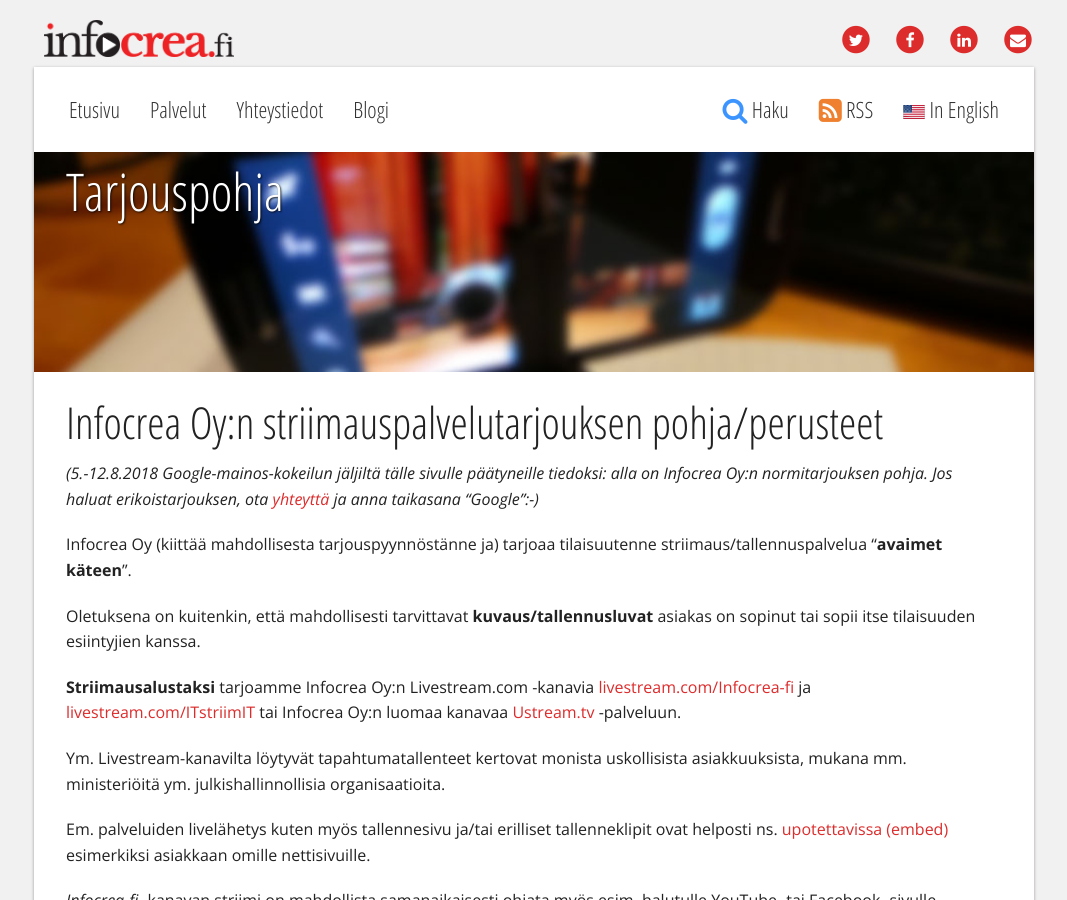
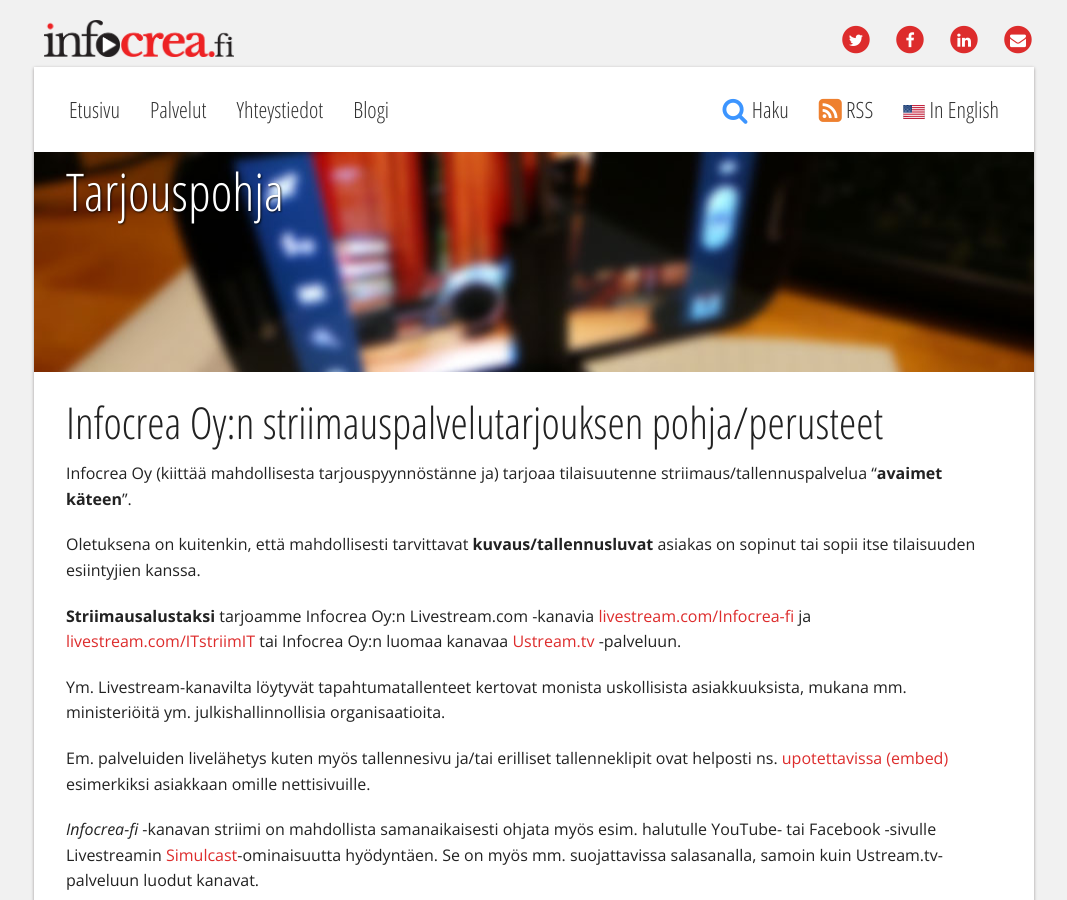
Before and after one commit to Pyppe/infocrea.fi, a Jekyll site: the page built from tarjous.md, in a window 1280 px wide and 900 px high. Shown: the whole window, without its empty margins (106-1173 px from the left). Built offline with Jekyll 4.4.1, drawn with Linux system fonts in a browser that asks for light colours.

Commit message:
viestilomake näkyviin, tarjous.md päivitys

```diff
--- a/tarjous.md
+++ b/tarjous.md
@@ -8,8 +8,6 @@
 
 Infocrea Oy:n striimauspalvelutarjouksen pohja/perusteet
 ========================================================
-
-*(5.-12.8.2018 Google-mainos-kokeilun jäljiltä tälle sivulle päätyneille tiedoksi: alla on Infocrea Oy:n normitarjouksen pohja. Jos haluat erikoistarjouksen, ota [yhteyttä](http://www.infocrea.fi/yhteystiedot/) ja anna taikasana "Google":-)*
 
 Infocrea Oy (kiittää mahdollisesta tarjouspyynnöstänne ja) tarjoaa tilaisuutenne striimaus/tallennuspalvelua “**avaimet käteen**”.
 
--- a/yhteystiedot.html
+++ b/yhteystiedot.html
@@ -26,8 +26,8 @@
   </div>
 </div>
 
-<!--
+
 <h3>Lähetä viesti | Send message</h3>
 {% include palauteForm.html %}
--->
+
 <h3><a href="http://www.infocrea.fi/blogi/2018/05/asiakasrekisterin-tietosuojaseloste/">Tietosuojaseloste</a></h3>
```
